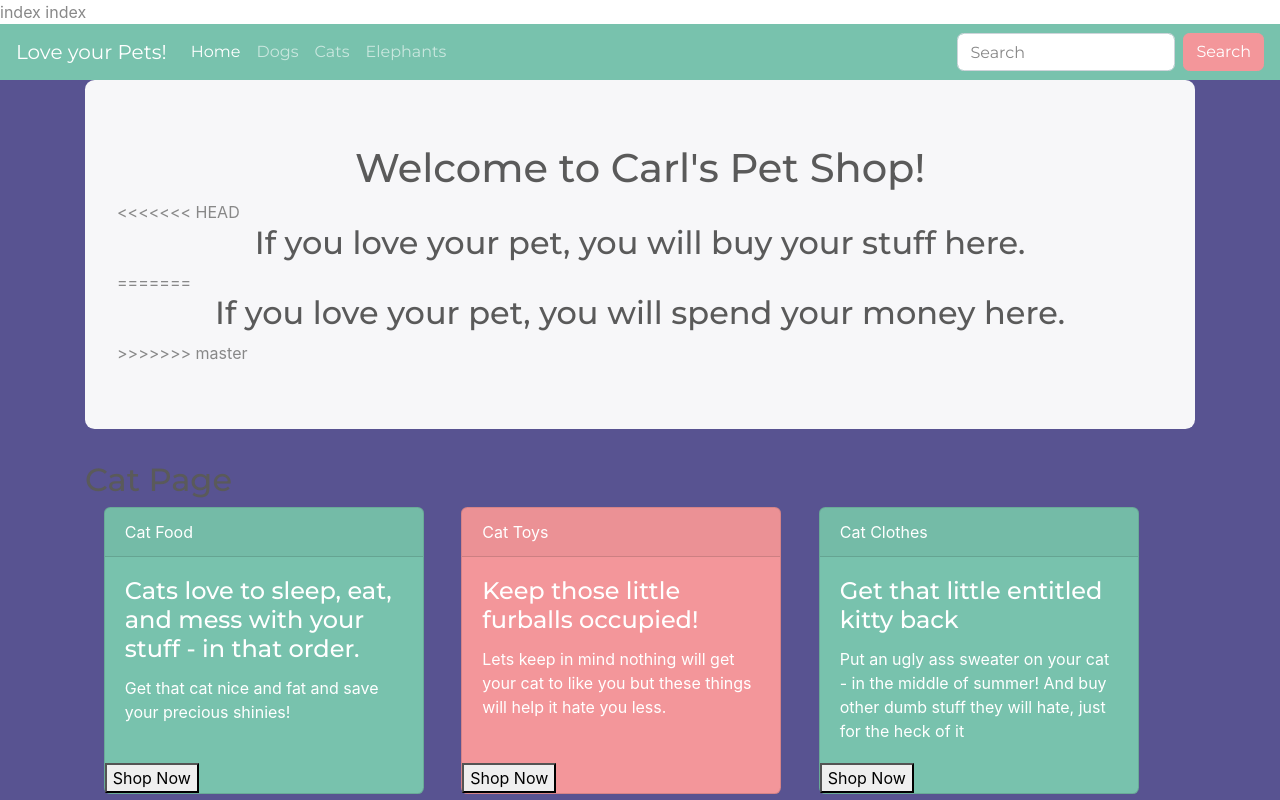
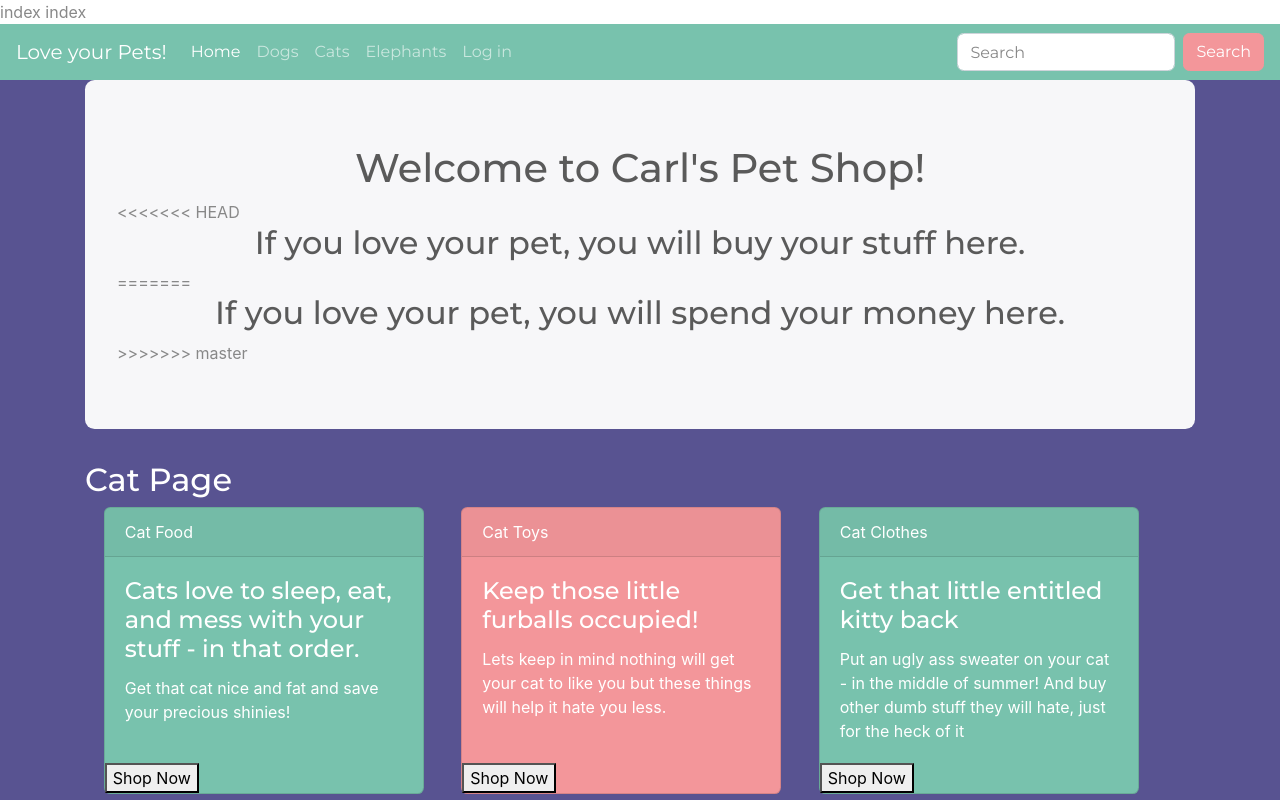
Before and after one commit to lauracoombs07/BootstrapAngular, an Angular app: page /cat in a window 1280 px wide. Shown: the top 800 px of the page. Built offline with nearby package versions, Linux system fonts and the light colour scheme.

Commit message:
Change animal page headings css added login to nav

```diff
--- a/src/app/app.component.html
+++ b/src/app/app.component.html
@@ -19,6 +19,9 @@
         <li class="nav-item">
           <a class="nav-link" href="/elephant">Elephants</a>
         </li>
+        <li class="nav-item">
+            <a class="nav-link" href="/login">Log in</a>
+          </li>
       </ul>
       <form class="form-inline my-2 my-lg-0">
         <input class="form-control mr-sm-2" type="text" placeholder="Search">
--- a/src/app/cat/cat.component.css
+++ b/src/app/cat/cat.component.css
@@ -3,3 +3,6 @@
     justify-content: center;
     justify-content: space-around;
   }
+  .PH {
+    color: white;
+  }
--- a/src/app/cat/cat.component.html
+++ b/src/app/cat/cat.component.html
@@ -1,4 +1,4 @@
-  <h2>Cat Page</h2>
+  <h2 class= PH>Cat Page</h2>
 <div class="flex-container">
     <div class="card text-white bg-primary mb-3" style="max-width: 20rem;">
         <div class="card-header">Cat Food</div>
--- a/src/app/dog/dog.component.css
+++ b/src/app/dog/dog.component.css
@@ -3,3 +3,6 @@
     justify-content: center;
     justify-content: space-around;
   }
+  .PH {
+    color: white;
+  }
--- a/src/app/dog/dog.component.html
+++ b/src/app/dog/dog.component.html
@@ -1,4 +1,4 @@
-<h2>Dog Page</h2>
+<h2 class = PH>Dog Page</h2>
 <div class="flex-container">
     <div class="card text-white bg-primary mb-3" style="max-width: 20rem;">
         <div class="card-header">Dog Food</div>
--- a/src/app/elephant/elephant.component.css
+++ b/src/app/elephant/elephant.component.css
@@ -3,3 +3,6 @@
     justify-content: center;
     justify-content: space-around;
   }
+  .PH {
+    color: white;
+  }
--- a/src/app/elephant/elephant.component.html
+++ b/src/app/elephant/elephant.component.html
@@ -1,4 +1,4 @@
-<h2>Elephant Page</h2>
+<h2 class = PH>Elephant Page</h2>
 <div class="flex-container">
     <div class="card text-white bg-primary mb-3" style="max-width: 20rem;">
         <div class="card-header">Elephant Food</div>
```
